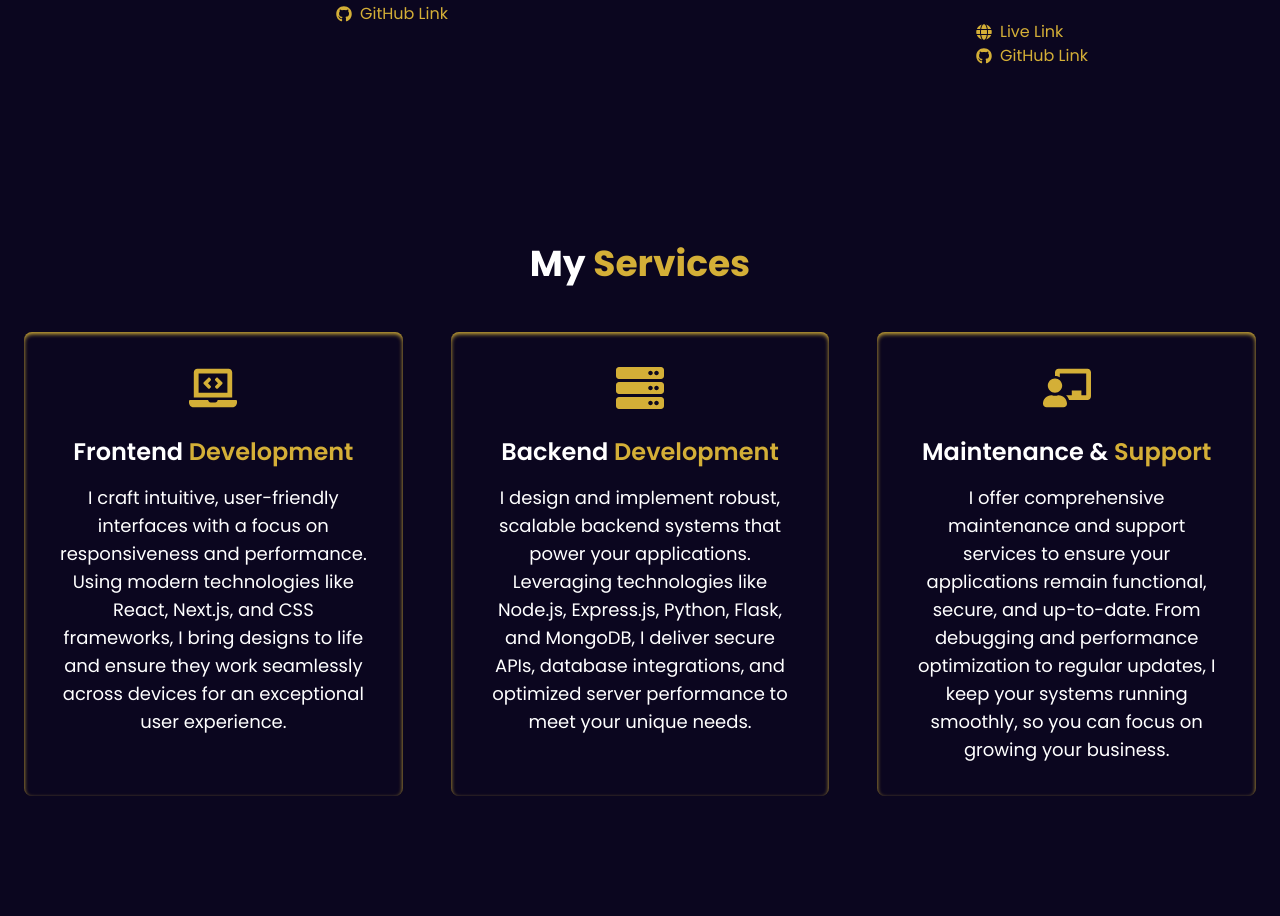
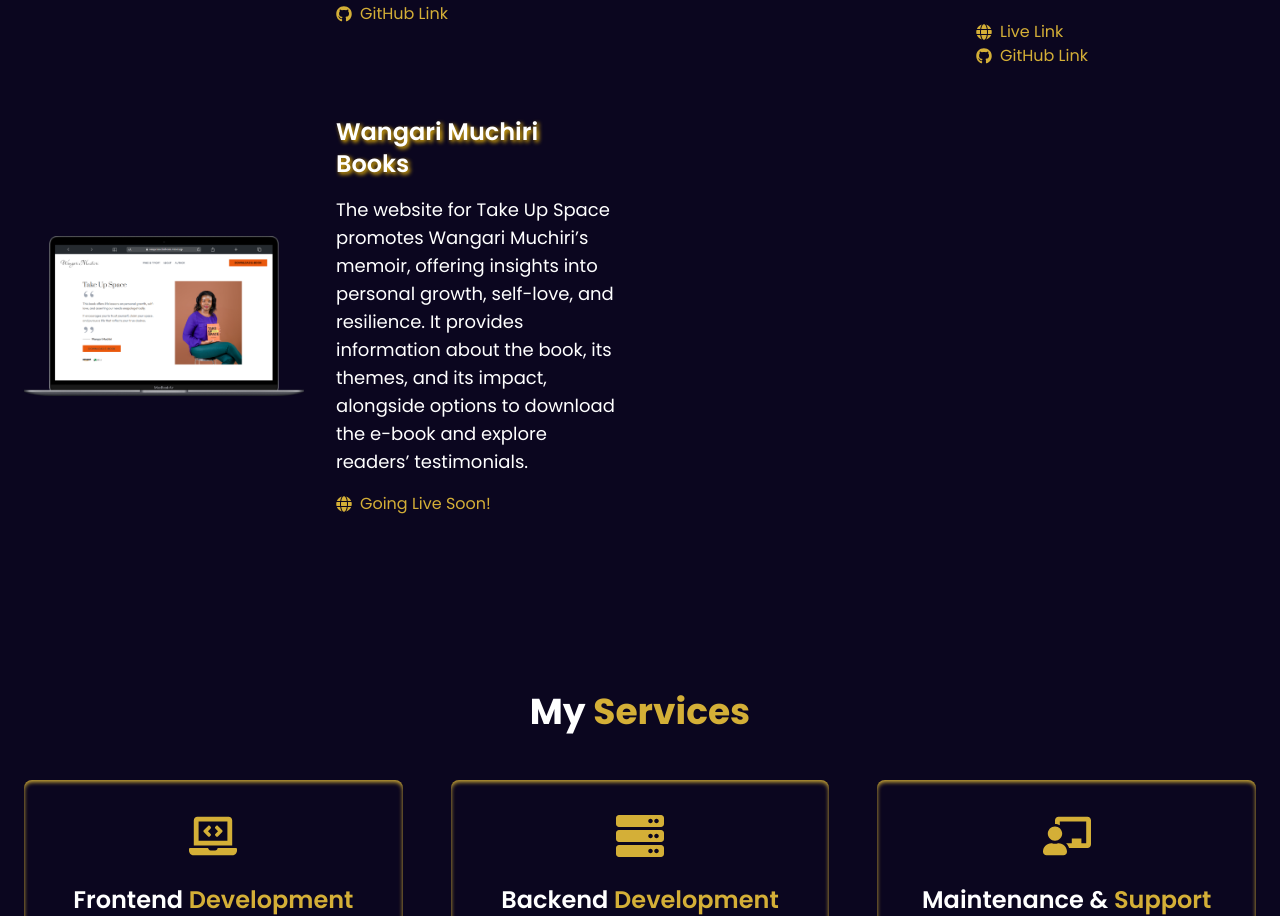
Before and after one commit to GichukiM/gm-update, a React (Vite) app: page / in a window 1280 px wide. Shown: the part 4467-5383 px from the top of the page. Built offline with nearby package versions, Linux system fonts and the light colour scheme.

Commit message:
feat: Add Project & Update Links

```diff
--- a/src/components/OtherProjects.jsx
+++ b/src/components/OtherProjects.jsx
@@ -2,6 +2,7 @@
 import { FaGlobe } from 'react-icons/fa';
 import mindforgeImage from '../assets/Macbook-Air-mindforge-three.vercel.app.png'
 import miricoricoliImage from '../assets/Macbook-Air-miricoricoli.vercel.app.png';
+import wangariBooks from '../assets/Macbook-Air-wangarimuchiribooks.vercel.app.png'
 import { FaGithub } from 'react-icons/fa6';
 
 const OtherProjects = () => {
@@ -70,8 +71,7 @@
               </p>
               {/* Live Website Link */}
               <a
-                // href="https://coaching-website-kappa.vercel.app"
-                href='#'
+                href='https://miricoricoli-gichuki-muchiris-projects.vercel.app/'
                 target="_blank"
                 rel="noopener noreferrer"
                 className="text-[#d4af37] hover:text-white flex items-center"
@@ -80,13 +80,41 @@
               </a>
               {/* GitHub Link */}
               <a
+                href='https://github.com/GichukiM/MiricoRiColi'
+                target="_blank"
+                rel="noopener noreferrer"
+                className="text-[#d4af37] hover:text-white flex items-center"
+              >
+                <FaGithub className="mr-2" />GitHub Link
+              </a>
+            </div>
+          </div>
+
+          {/* Wangari Muchiri Book Project */}
+          <div className="flex flex-col md:flex-row items-center">
+            {/* Project Image */}
+            <div className="flex-1 mb-6 md:mb-0 md:mr-8">
+              <img
+                src={wangariBooks}
+                alt="GrowHub Coaching Project Image"
+                className="w-full h-auto object-cover"
+              />
+            </div>
+            {/* Project Description */}
+            <div className="flex-1">
+              <h3 className="text-2xl font-semibold text-white drop-shadow-gold mb-4">Wangari Muchiri Books</h3>
+              <p className="text-lg text-white mb-4">
+              The website for Take Up Space promotes Wangari Muchiri’s memoir, offering insights into personal growth, self-love, and resilience. It provides information about the book, its themes, and its impact, alongside options to download the e-book and explore readers’ testimonials.
+              </p>
+              {/* Live Website Link */}
+              <a
                 // href="https://coaching-website-kappa.vercel.app"
                 href='#'
                 target="_blank"
                 rel="noopener noreferrer"
                 className="text-[#d4af37] hover:text-white flex items-center"
               >
-                <FaGithub className="mr-2" />GitHub Link
+                <FaGlobe className="mr-2" />Going Live Soon!
               </a>
             </div>
           </div>
```
Also changed, not shown: src/assets/Macbook-Air-wangarimuchiribooks.vercel.app.png (added).
